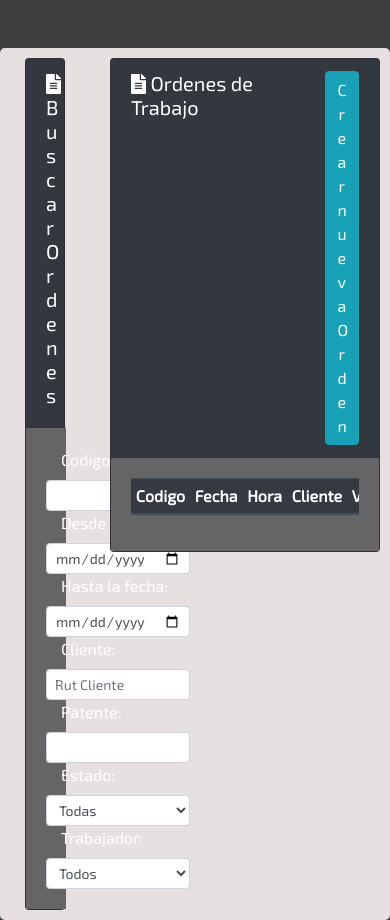
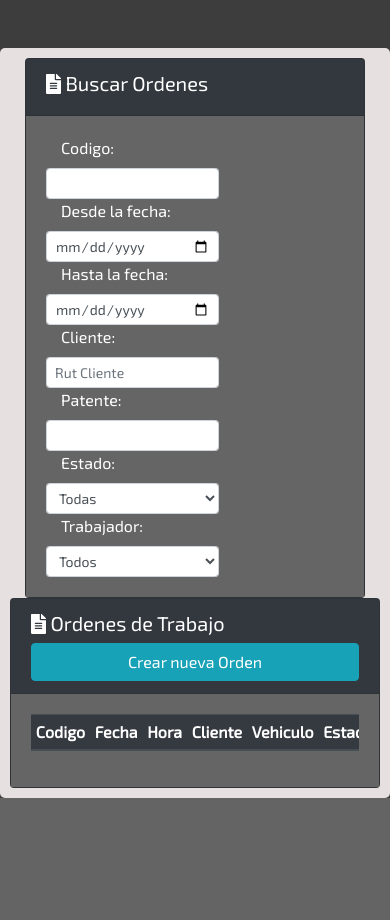
Before and after one commit to johnnycea/taller, a PHP site: page /orden_trabajo.php in a window 390 px wide. Shown: the part 86-1006 px from the top of the page. After the commit the page ends 884 px from the top, so only its background shows below. Run offline with PHP 8.4, Linux system fonts and the light colour scheme; a user stored in the database is signed in; data comes from the database, SQL or seed files in the repository; data that the repository does not hold is empty.

Commit message:
responsive

```diff
--- a/metodos_ajax/informes/mostrar_informe.php
+++ b/metodos_ajax/informes/mostrar_informe.php
@@ -40,7 +40,7 @@ if($tipo_informe==1){//ORDENES POR PAGAR
      $resultado_consulta = $Conexion->query($consulta);
 
      if($resultado_consulta->num_rows>0){
-       echo '<button class="btn btn-warning btn-block col-md-4 offset-md-4" onclick="imprimeComprobante(\''.$fecha_inicio.'\',\''.$fecha_fin.'\','.$tipo_informe.',\''.$cliente.'\');" >Imprimir <i class="fa fa-print" aria-hidden="true"></i></button>';
+       echo '<button class="btn btn-warning btn-block col-12 col-md-4 offset-md-4" onclick="imprimeComprobante(\''.$fecha_inicio.'\',\''.$fecha_fin.'\','.$tipo_informe.',\''.$cliente.'\');" >Imprimir <i class="fa fa-print" aria-hidden="true"></i></button>';
        echo '<div><hr></div>';
      }
 
@@ -95,7 +95,7 @@ if($tipo_informe==1){//ORDENES POR PAGAR
   $resultado_consulta = $Conexion->query($consulta);
 
   if($resultado_consulta->num_rows>0){
-    echo '<button class="btn btn-warning btn-block col-md-4 offset-md-4" onclick="imprimeComprobante(\''.$fecha_inicio.'\',\''.$fecha_fin.'\','.$tipo_informe.',\''.$cliente.'\');" >Imprimir <i class="fa fa-print" aria-hidden="true"></i></button>';
+    echo '<button class="btn btn-warning btn-block col-12 col-md-4 offset-md-4" onclick="imprimeComprobante(\''.$fecha_inicio.'\',\''.$fecha_fin.'\','.$tipo_informe.',\''.$cliente.'\');" >Imprimir <i class="fa fa-print" aria-hidden="true"></i></button>';
     echo '<div><hr></div>';
   }
 
--- a/orden_trabajo.php
+++ b/orden_trabajo.php
@@ -48,7 +48,7 @@ $consulta_orden = $OrdenTrabajo->consultarUltimaOrdenPendiente();
 
        <div class="row">
 
-          <div class="col-3">
+          <div class="col-12 col-md-3">
 
                 <div class="container">
 
@@ -118,7 +118,8 @@ $consulta_orden = $OrdenTrabajo->consultarUltimaOrdenPendiente();
 
             </div>
 
-            <div class="col-9">
+
+            <div class="col-12 col-md-9">
               <div class="card bg-dark text-white">
                   <div class="card-header">
                     <div class="row">
@@ -126,7 +127,7 @@ $consulta_orden = $OrdenTrabajo->consultarUltimaOrdenPendiente();
                       <div class="col-9">
                         <h5><i class="fas fa-file-alt"></i> Ordenes de Trabajo</h5>
                       </div>
-                      <div class="col-3 " >
+                      <div class="col-12 col-md-3 " >
                         <button type="button" onclick="boton_nueva_orden()" class="btn btn-block btn-info" data-target="#modal_orden" data-toggle="modal" id="btn_nueva_orden">Crear nueva Orden</button>
                       </div>
 
@@ -169,7 +170,7 @@ $consulta_orden = $OrdenTrabajo->consultarUltimaOrdenPendiente();
 
            <div class="row">
 
-              <div class="col-5">
+              <div class="col-12 col-md-5">
 
                   <div class="card bg-dark text-white">
                       <div class="card-header">
@@ -228,7 +229,7 @@ $consulta_orden = $OrdenTrabajo->consultarUltimaOrdenPendiente();
 
              </div>
 
-              <div class="col-3">
+              <div class="col-12 col-md-3">
 
                       <div class="card bg-dark text-white">
                             <div class="card-header">
@@ -264,7 +265,7 @@ $consulta_orden = $OrdenTrabajo->consultarUltimaOrdenPendiente();
                 </div>
 
 
-                  <div class="col-4">
+                  <div class="col-12 col-md-4">
 
                           <div  class="card bg-dark text-white">
                                 <div class="card-header">
```
Also changed, not shown: 1 other file.
